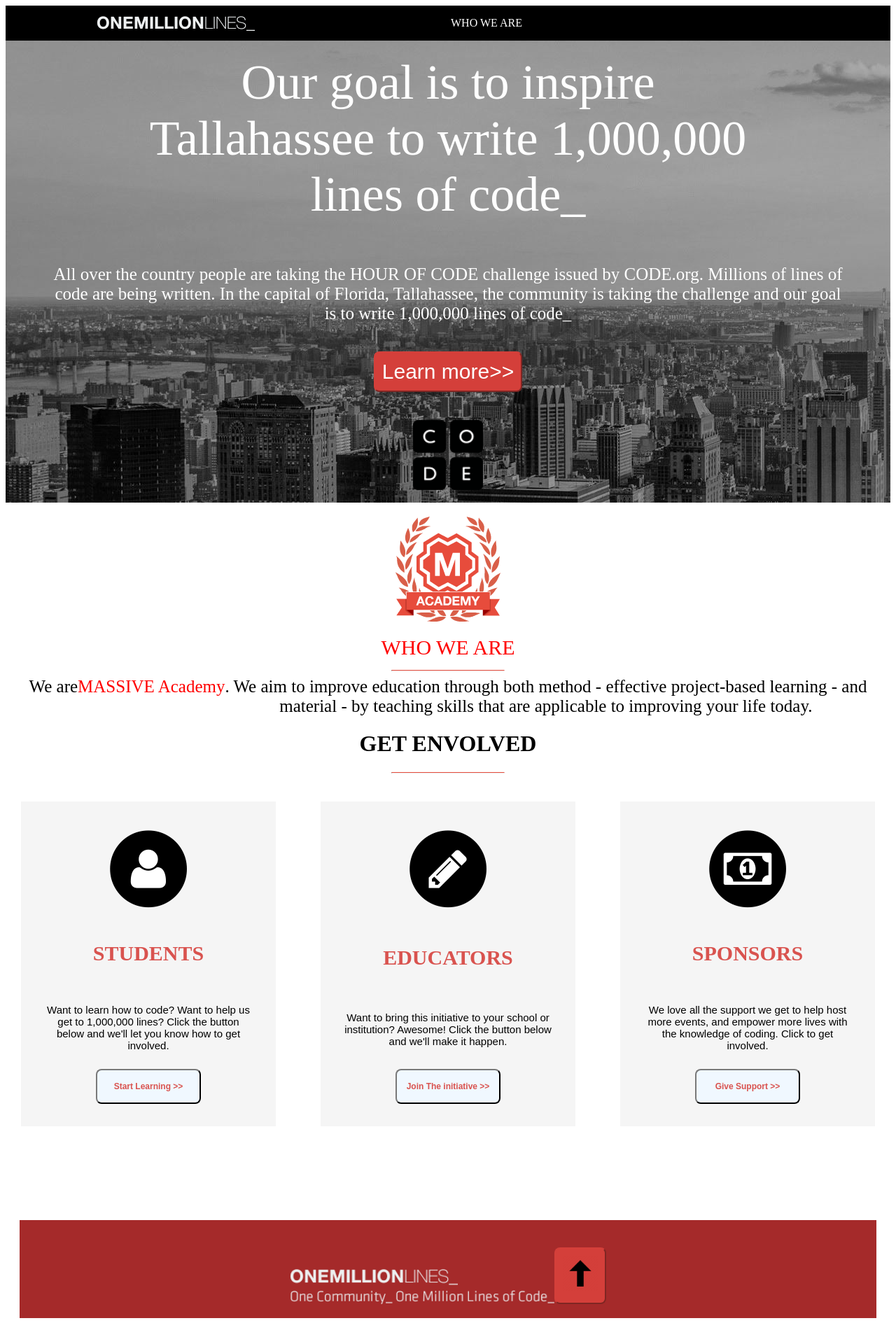
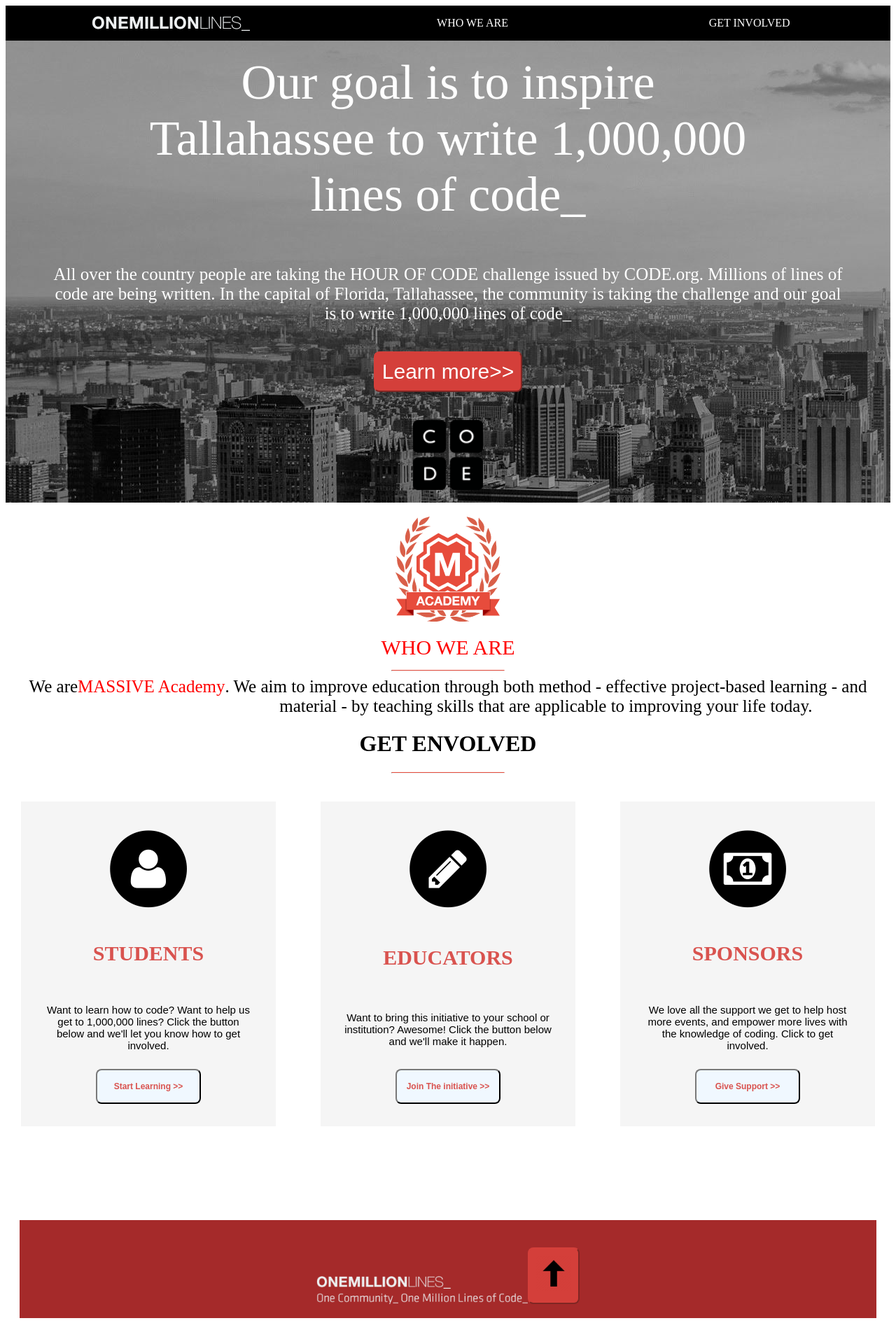
Before and after one commit to SamarCHERN/act-2.2, a plain HTML site: page Act-2.2/Act-2.2.3/html-css-exercice-one-million-lines/index.html in a window 1280 px wide. Shown: the whole page at 70% size. Drawn offline with Linux system fonts and the light colour scheme.

Commit message:
Update index.html

```diff
--- a/Act-2.2/Act-2.2.3/html-css-exercice-one-million-lines/index.html
+++ b/Act-2.2/Act-2.2.3/html-css-exercice-one-million-lines/index.html
@@ -24,11 +24,11 @@
       <img src="images/top-logo.png" alt="">
       <div class="nav1"><a>WHO WE ARE   </a></div>
 
-      <div id="get-involved">
+      <div class="nav1">
         <a>GET INVOLVED</a>
       </div>
     </nav>
-
+<!-- home -->
     <div id="home">
       <div class ="home1" >
         Our goal is to inspire</br>
@@ -38,13 +38,16 @@
         <div class="butt"><button >Learn more>></button></div>
         <div class="home3"><img height="100px" src="images/code.png" alt=""></div>
     </div>
-
+<!-- who we are -->
     <div >
-      <div id="who"><img src="images/academy-brand-med.png" alt="" ></div>
+      <div id="who"><img src="images/academy-brand-med.png" alt="" >  </div>
       <div id="who1">WHO WE ARE</div>
       <hr>
       <div id="who3">We are <div class="m"> MASSIVE Academy</div>. We aim to improve education through both method - effective project-based learning - and</br> material - by teaching skills that are applicable to improving your life today.</div>
-        <div id="get-involved">
+    </div>
+
+      <!-- get envolved -->
+      <div id="get-involved">
           <span class="who-intro">
              <h1>GET ENVOLVED</h1>
                 <hr style="color:#d9534f;">
@@ -80,7 +83,7 @@
           </div>
         </div>
     <footer>
-      <img height="50px" src="images/one-million-bottom-brand.png" alt="">
+      <img height="40px" src="images/one-million-bottom-brand.png" alt="">
       <div id="back-to-top">
         <button class="button3">  <a href="#">  <img src="images/arrow.webp" width="50" height="50">  </a></button>
       </div>
```
